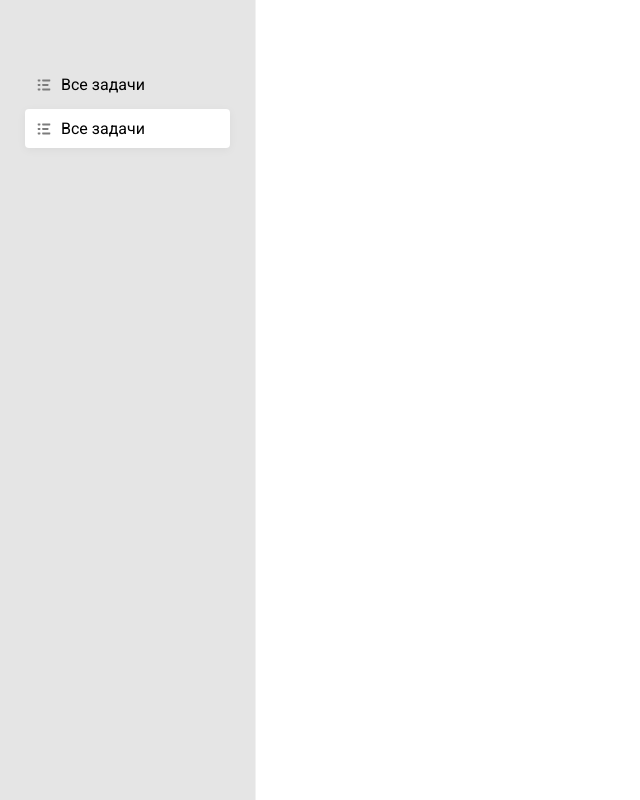
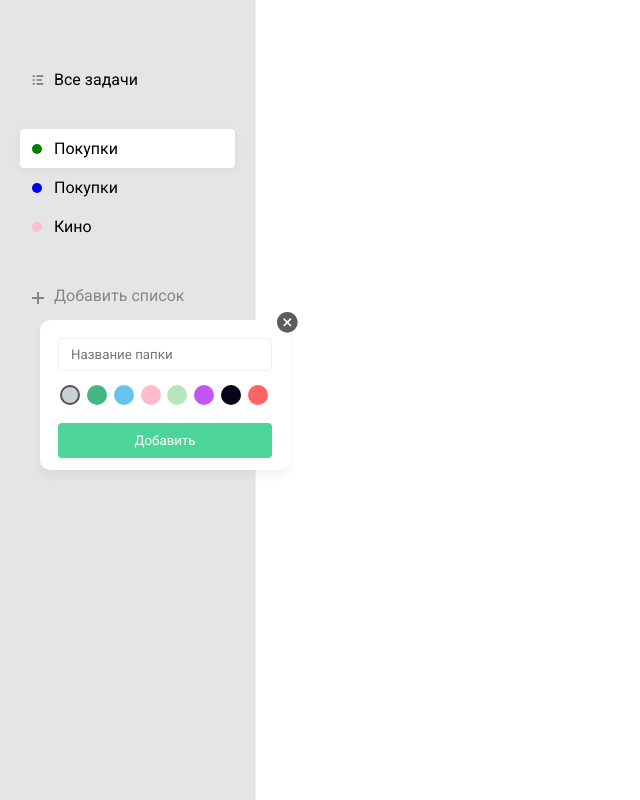
Before and after one commit to alexvolkovv/ReactToDoApp, a React (Create React App) app in the folder client/: page / in a window 1280 px wide. Shown: the whole page, without its empty margins (0-640 px from the left). Built offline with nearby package versions, Linux system fonts and the light colour scheme.

Commit message:
feat: add crating lists popup

```diff
--- a/client/src/App.js
+++ b/client/src/App.js
@@ -1,15 +1,20 @@
 import listSvg from './assets/img/list.svg'
+import List from './components/List/List'
+import Plus from './components/AddListButton/Plus/Plus'
+import React from 'react'
+import AddListButton from './components/AddListButton/AddListButton'
 
 function App() {
   return (
     <div className="todo">
       <div className="todo__sidebar">
-        <ul className="todo__list">
-          <li>
-            <i>
+        <List
+          lists={[
+            {
+              icon: (
                 <svg
-                width="14"
-                height="12"
+                  width="12"
+                  height="14"
                   viewBox="0 0 14 12"
                   fill="none"
                   xmlns="http://www.w3.org/2000/svg"
@@ -19,27 +24,66 @@ function App() {
                     fill="#7C7C7C"
                   />
                 </svg>
-            </i>
-            <span>Все задачи</span>
-          </li>
-          <li className={'active'}>
-            <i>
-              <svg
-                width="14"
-                height="12"
-                viewBox="0 0 14 12"
-                fill="none"
-                xmlns="http://www.w3.org/2000/svg"
-              >
-                <path
-                  d="M10.96 5.10001H5.74001C5.24321 5.10001 5.20001 5.50231 5.20001 6.00001C5.20001 6.49771 5.24321 6.90001 5.74001 6.90001H10.96C11.4568 6.90001 11.5 6.49771 11.5 6.00001C11.5 5.50231 11.4568 5.10001 10.96 5.10001ZM12.76 9.60001H5.74001C5.24321 9.60001 5.20001 10.0023 5.20001 10.5C5.20001 10.9977 5.24321 11.4 5.74001 11.4H12.76C13.2568 11.4 13.3 10.9977 13.3 10.5C13.3 10.0023 13.2568 9.60001 12.76 9.60001ZM5.74001 2.40001H12.76C13.2568 2.40001 13.3 1.99771 13.3 1.50001C13.3 1.00231 13.2568 0.600006 12.76 0.600006H5.74001C5.24321 0.600006 5.20001 1.00231 5.20001 1.50001C5.20001 1.99771 5.24321 2.40001 5.74001 2.40001ZM2.86001 5.10001H1.24001C0.743212 5.10001 0.700012 5.50231 0.700012 6.00001C0.700012 6.49771 0.743212 6.90001 1.24001 6.90001H2.86001C3.35681 6.90001 3.40001 6.49771 3.40001 6.00001C3.40001 5.50231 3.35681 5.10001 2.86001 5.10001ZM2.86001 9.60001H1.24001C0.743212 9.60001 0.700012 10.0023 0.700012 10.5C0.700012 10.9977 0.743212 11.4 1.24001 11.4H2.86001C3.35681 11.4 3.40001 10.9977 3.40001 10.5C3.40001 10.0023 3.35681 9.60001 2.86001 9.60001ZM2.86001 0.600006H1.24001C0.743212 0.600006 0.700012 1.00231 0.700012 1.50001C0.700012 1.99771 0.743212 2.40001 1.24001 2.40001H2.86001C3.35681 2.40001 3.40001 1.99771 3.40001 1.50001C3.40001 1.00231 3.35681 0.600006 2.86001 0.600006Z"
-                  fill="#7C7C7C"
+              ),
+              name: 'Все задачи',
+            },
+          ]}
+          isRemovable={false}
         />
-              </svg>
-            </i>
-            <span>Все задачи</span>
-          </li>
-        </ul>
+
+        <List
+          lists={[
+            {
+              color: 'green',
+              name: 'Покупки',
+              active: true,
+            },
+            {
+              color: 'blue',
+              name: 'Покупки',
+            },
+            {
+              color: 'pink',
+              name: 'Кино',
+            },
+          ]}
+        />
+        <AddListButton
+          colors={[
+            {
+              id: 0,
+              hex: '#C9D1D3',
+            },
+            {
+              id: 1,
+              hex: '#42B883',
+            },
+            {
+              id: 2,
+              hex: '#64C4ED',
+            },
+            {
+              id: 3,
+              hex: '#FFBBCC',
+            },
+            {
+              id: 4,
+              hex: '#B6E6BD',
+            },
+            {
+              id: 5,
+              hex: '#C355F5',
+            },
+            {
+              id: 6,
+              hex: '#09011A',
+            },
+            {
+              id: 7,
+              hex: '#FF6464',
+            },
+          ]}
+        />
       </div>
     </div>
   )
--- /dev/null
+++ b/client/src/components/AddListButton/AddListButton.jsx
@@ -0,0 +1,31 @@
+import React, { useState } from 'react'
+import Plus from './Plus/Plus'
+import List from '../List/List'
+import AddListPopup from './AddListPopup/AddListPopup'
+
+const AddListButton = (props) => {
+  const { colors } = props
+  const [visiblePopup, setVisiblePopup] = useState(true)
+
+  return (
+    <div>
+      <List
+        onClick={() => {
+          setVisiblePopup(!visiblePopup)
+        }}
+        lists={[
+          {
+            icon: <Plus />,
+            name: 'Добавить список',
+            className: 'list__add-button',
+          },
+        ]}
+      />
+      {visiblePopup && (
+        <AddListPopup colors={colors} setVisiblePopup={setVisiblePopup} />
+      )}
+    </div>
+  )
+}
+
+export default AddListButton
--- /dev/null
+++ b/client/src/components/AddListButton/AddListPopup/AddListPopup.jsx
@@ -0,0 +1,38 @@
+import React, { useState } from 'react'
+import './AddListPopup.scss'
+import Circle from '../../Circle/Circle'
+import closeImage from '../../../assets/img/close.svg'
+
+const AddListPopup = (props) => {
+  const { colors, setVisiblePopup } = props
+  const [selectedColor, selectColor] = useState(colors[0].id)
+  return (
+    <div className={'add-list-popup'}>
+      <img
+        src={closeImage}
+        alt="Close"
+        className={'add-list-popup__close-btn'}
+        onClick={() => {
+          setVisiblePopup(false)
+        }}
+      />
+      <input type="text" placeholder={'Название папки'} className={'field'} />
+      <ul className={'colors'}>
+        {colors.map((color) => (
+          <li key={color.id}>
+            <Circle
+              onClick={() => {
+                selectColor(color.id)
+              }}
+              color={color.hex}
+              className={selectedColor === color.id && 'active'}
+            />
+          </li>
+        ))}
+      </ul>
+      <button className={'button'}>Добавить</button>
+    </div>
+  )
+}
+
+export default AddListPopup
--- /dev/null
+++ b/client/src/components/AddListButton/AddListPopup/AddListPopup.scss
@@ -0,0 +1,38 @@
+.add-list-popup {
+  width: 250px;
+  height: 150px;
+  background: #FFFFFF;
+  box-shadow: 0px 6px 10px rgba(0, 0, 0, 0.05);
+  border-radius: 10px;
+  padding: 18px;
+  position: relative;
+  top: -25px;
+  left: 20px;
+  &__close-btn {
+    cursor: pointer;
+    position: absolute;
+    right: -8px;
+    top: -8px;
+  }
+
+  .button {
+    width: 100%;
+    margin-top: 12px;
+  }
+  .circle {
+    width: 20px;
+    height: 20px;
+  }
+
+  .colors {
+    margin-top: 12px;
+    display: flex;
+    justify-content: space-between;
+    cursor: pointer;
+    border: 2px solid transparent;
+
+    & .active {
+      border: 2px solid #525252;
+    }
+  }
+}
--- /dev/null
+++ b/client/src/components/AddListButton/Plus/Plus.jsx
@@ -0,0 +1,15 @@
+import React from 'react'
+import './Plus.scss'
+
+const Plus = () => {
+  return (
+    <div className={'add-wrap'}>
+      <div className={'add'}>
+        <div className={'horizontal'}></div>
+        <div className={'vertical'}></div>
+      </div>
+    </div>
+  )
+}
+
+export default Plus
--- /dev/null
+++ b/client/src/components/AddListButton/Plus/Plus.scss
@@ -0,0 +1,31 @@
+.add-wrap {
+  width: 12px;
+  height: 12px;
+  display: flex;
+  align-items: center;
+}
+
+.add {
+  width: 12px;
+  height: 12px;
+  position: absolute;
+
+}
+
+.horizontal {
+  height: 2px;
+  width: 12px;
+  background-color: #868686;
+  position: relative;
+  top: 50%;
+  transform: translateY(50%);
+}
+
+.vertical {
+  background-color: #868686;
+  width: 2px;
+  height: 12px;
+  position: relative;
+  left: 50%;
+  transform: translateX(-50%);
+}
--- /dev/null
+++ b/client/src/components/Circle/Circle.jsx
@@ -0,0 +1,18 @@
+import React from 'react'
+import './Circle.scss'
+
+const Circle = (props) => {
+  let { color, onClick, className } = props
+  let style = {
+    backgroundColor: color,
+  }
+  return (
+    <span
+      onClick={onClick}
+      className={`circle ${className}`}
+      style={style}
+    ></span>
+  )
+}
+
+export default Circle
--- /dev/null
+++ b/client/src/components/Circle/Circle.scss
@@ -0,0 +1,8 @@
+.circle {
+  width: 10px;
+  height: 10px;
+  border-radius: 50%;
+  display: inline-block;
+  background-color: #fff;
+  margin-right: 2px;
+}
--- /dev/null
+++ b/client/src/components/List/List.jsx
@@ -0,0 +1,26 @@
+import React from 'react'
+import './List.scss'
+import Circle from '../Circle/Circle'
+
+const List = (props) => {
+  const { lists, isRemovable, onClick } = props
+
+  return (
+    <ul className="list">
+      {lists.map((list, index) => (
+        <li
+          onClick={onClick}
+          key={index}
+          className={`${list.active ? 'active' : ''} ${
+            list.className ? list.className : ''
+          }`}
+        >
+          <i>{list.icon ? list.icon : <Circle color={list.color} />}</i>
+          <span>{list.name}</span>
+        </li>
+      ))}
+    </ul>
+  )
+}
+
+export default List
--- /dev/null
+++ b/client/src/components/List/List.scss
@@ -0,0 +1,32 @@
+.list {
+  margin-bottom: 30px;
+  &__add-button {
+    color: #868686;
+    &:hover {
+      color: black;
+
+      .horizontal, .vertical {
+        background-color: #000;
+      }
+    }
+  }
+  li {
+    display: flex;
+    align-items: center;
+    padding: 10px 12px;
+    cursor: pointer;
+    &.active {
+      background: #FFFFFF;
+      box-shadow: 0px 2px 10px rgba(0, 0, 0, 0.05);
+      border-radius: 4px;
+    }
+    i {
+      margin-right: 10px;
+      display: inline-flex;
+      svg {
+        width: 12px;
+        height: 14px;
+      }
+    }
+  }
+}
--- a/client/src/index.scss
+++ b/client/src/index.scss
@@ -18,22 +18,34 @@
     border-right: 1px solid #F1F1F1;
     padding: 60px 20px;
   }
-  &__list {
-    li {
-      display: flex;
-      align-items: center;
-      padding: 10px 12px;
-      cursor: pointer;
-      margin: 5px;
-      &.active {
-        background: #FFFFFF;
-        box-shadow: 0px 2px 10px rgba(0, 0, 0, 0.05);
-        border-radius: 4px;
-      }
-      i {
-        margin-right: 10px;
-        display: inline-flex;
-      }
-    }
+
+}
+
+.field {
+  background: #FFFFFF;
+  border: 1px solid #EFEFEF;
+  box-sizing: border-box;
+  border-radius: 4px;
+  padding: 8px 12px;
+  width: 100%;
+  &:focus {
+    border-color: #dbdbdb;
   }
 }
+
+.button {
+  background: #4DD599;
+  border-radius: 4px;
+  padding: 10px 20px;
+  color: #ffffff;
+  border: none;
+  cursor: pointer;
+  &:hover {
+    background: darken(#4DD599, 10%);
+  }
+
+  &:active {
+    background: darken(#4DD599, 15%);
+  }
+
+}
```
Also changed, not shown: client/src/assets/img/add.svg (added), client/src/assets/img/close.svg (added). Lines whose indentation alone changed are shown as unchanged.
